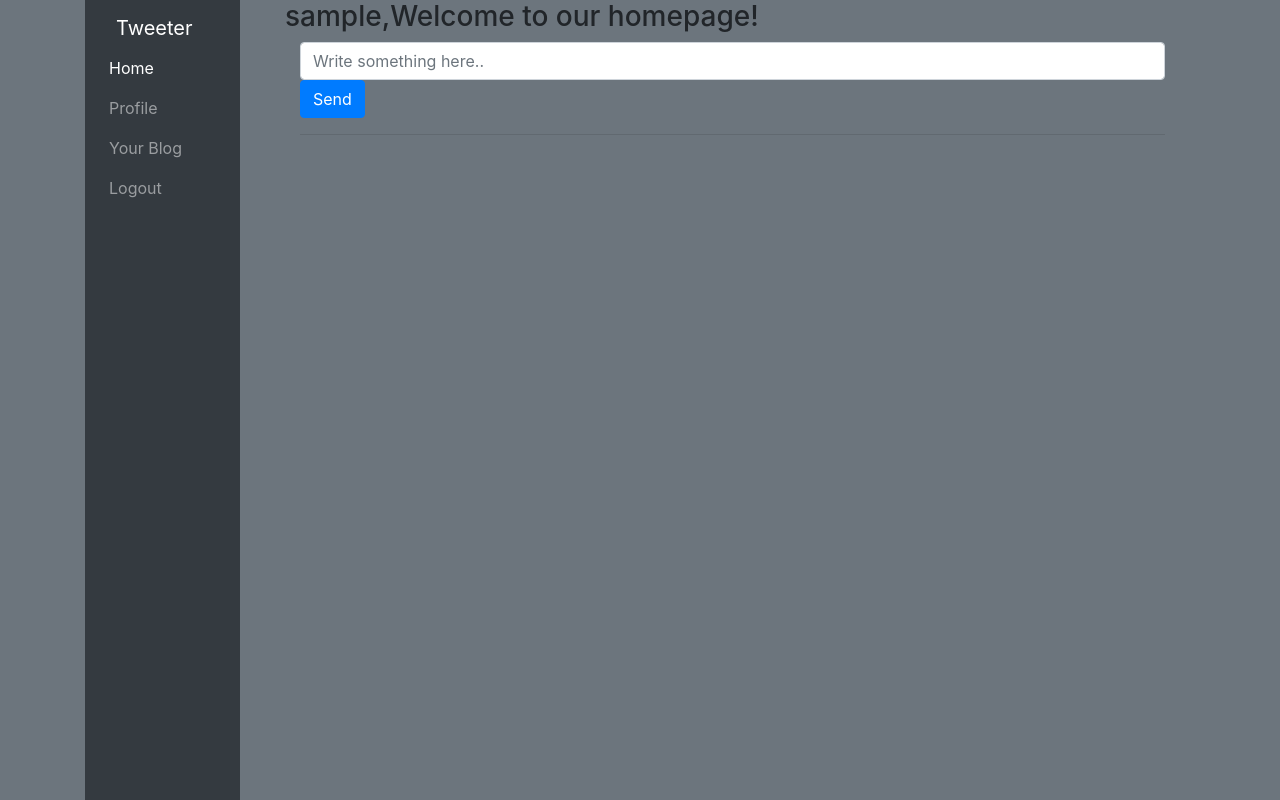
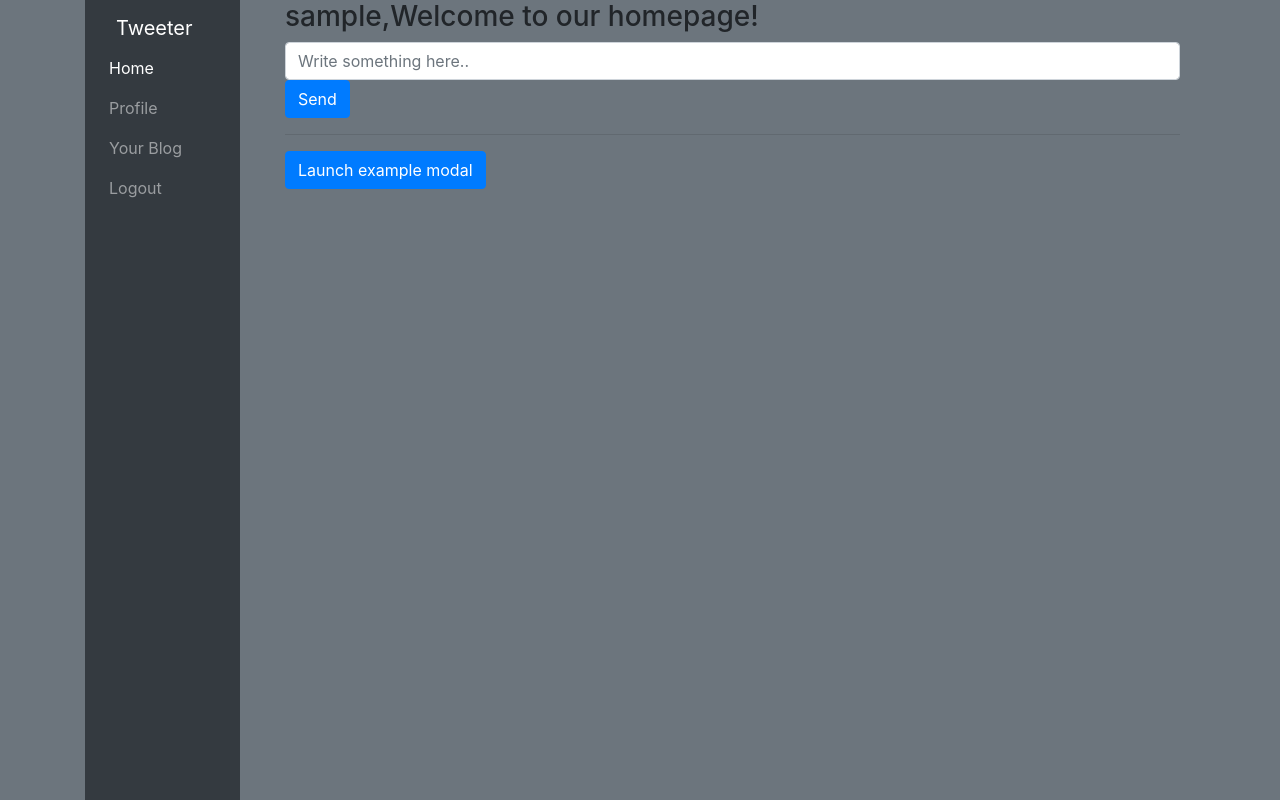
Before and after one commit to hamidrezarj/twitter_clone, a Django app: page / in a window 1280 px wide. Run offline with Django 3.2, Linux system fonts and the light colour scheme; the visitor is signed in with stand-in values (Sample User, id 1); data that the repository does not hold is empty; some libraries are stand-ins or nearby versions.

Commit message:
Update index.css, index.js, and 3 more files... popup ready to use

```diff
--- a/tweets/static/tweets/index.css
+++ b/tweets/static/tweets/index.css
@@ -38,7 +38,3 @@
     min-width: 120px;
     max-width: 200px;
 }
-
-.modal-lg {
-    width: 70%;
-}
--- a/tweets/static/tweets/index.js
+++ b/tweets/static/tweets/index.js
@@ -1,6 +1,31 @@
 
 console.log("Hello world.");
 
+var myModal = document.getElementById('exampleModal')
+var myInput = document.getElementById('exampleTrigger')
+var mycloseBTN = document.getElementById('closeBTN')
+window.addEventListener('load', (event) => {
+    console.log("listener added")
+    // $(document).ready(function(){
+    //     $('#exampleModal').modal("show");
+    // });
+
+    myInput.onclick = ev => {
+            $('#exampleModal').modal("show");
+    }
+    mycloseBTN.onclick = ev => {
+            $('#exampleModal').modal("hide");
+    }
+    // $('#exampleModal').modal();
+    // $("#yourModal").modal("hide");
+});
+
+// window.addEventListener('load', (event) => {
+//     console.log("listener added")
+//     myModal.addEventListener('shown.bs.modal', function () {
+//       myInput.focus()
+//     })
+// });
 
 var likeBtns = document.getElementsByClassName("like_btn");
 
--- a/tweets/templates/base.html
+++ b/tweets/templates/base.html
@@ -20,6 +20,16 @@
 <script src="https://code.jquery.com/jquery-3.5.1.js"
         integrity="sha256-QWo7LDvxbWT2tbbQ97B53yJnYU3WhH/C8ycbRAkjPDc="
         crossorigin="anonymous"></script>
+{#<script src="https://cdn.jsdelivr.net/npm/bootstrap@5.0.0-beta1/dist/js/bootstrap.bundle.min.js"#}
+{#        integrity="sha384-ygbV9kiqUc6oa4msXn9868pTtWMgiQaeYH7/t7LECLbyPA2x65Kgf80OJFdroafW"#}
+{#        crossorigin="anonymous"></script>#}
+<script src="https://cdn.jsdelivr.net/npm/@popperjs/core@2.5.4/dist/umd/popper.min.js"
+        integrity="sha384-q2kxQ16AaE6UbzuKqyBE9/u/KzioAlnx2maXQHiDX9d4/zp8Ok3f+M7DPm+Ib6IU"
+        crossorigin="anonymous"></script>
+<script src="https://cdn.jsdelivr.net/npm/bootstrap@5.0.0-beta1/dist/js/bootstrap.min.js"
+        integrity="sha384-pQQkAEnwaBkjpqZ8RU1fF1AKtTcHJwFl3pblpTlHXybJjHpMYo79HY3hIi4NKxyj"
+        crossorigin="anonymous"></script>
+
 
 {% block script %}{% endblock %}
 </body>
--- a/tweets/templates/tweets/index.html
+++ b/tweets/templates/tweets/index.html
@@ -12,6 +12,48 @@
              style="min-height: 100vh;">
         <h3>{{ user.username }},Welcome to our homepage!</h3>
         {% include 'tweets/post.html' with brand_name='Tweeter' %}
+
+
+        <!-- Button trigger modal -->
+        <button type="button" class="btn btn-primary" id="exampleTrigger" data-toggle="modal" data-target="#exampleModal">
+            Launch example modal
+        </button>
+
+        <!-- Modal -->
+        <div class="modal fade" id="exampleModal" tabindex="-1" role="dialog" aria-labelledby="exampleModalLabel" aria-hidden="true">
+            <div class="modal-dialog modal-dialog-centered modal-lg">
+                <div class="modal-content">
+                    <div class="modal-header">
+                        <h5 class="modal-title" id="exampleModalLabel">TWEET</h5>
+                        <button type="button" id="closeBTN" class="close" data-dismiss="modal" aria-label="Close">
+                            <span aria-hidden="true">&times;</span>
+                        </button>
+                    </div>
+                    <div class="modal-body">
+                        <p>Lorem ipsum dolor sit amet, consectetur adipisicing elit. Atque cum cumque dolor modi nulla
+                            quam, quis quod reiciendis sint veniam. A corporis facere ipsam libero neque rerum sit,
+                            ullam unde.</p>
+                        <p>Lorem ipsum dolor sit amet, consectetur adipisicing elit. Atque cum cumque dolor modi nulla
+                            quam, quis quod reiciendis sint veniam. A corporis facere ipsam libero neque rerum sit,
+                            ullam unde.</p>
+                        <p>Lorem ipsum dolor sit amet, consectetur adipisicing elit. Atque cum cumque dolor modi nulla
+                            quam, quis quod reiciendis sint veniam. A corporis facere ipsam libero neque rerum sit,
+                            ullam unde.</p>
+                        <p>Lorem ipsum dolor sit amet, consectetur adipisicing elit. Atque cum cumque dolor modi nulla
+                            quam, quis quod reiciendis sint veniam. A corporis facere ipsam libero neque rerum sit,
+                            ullam unde.</p>
+                        <p>Lorem ipsum dolor sit amet, consectetur adipisicing elit. Atque cum cumque dolor modi nulla
+                            quam, quis quod reiciendis sint veniam. A corporis facere ipsam libero neque rerum sit,
+                            ullam unde.</p>
+                    </div>
+                    <div class="modal-footer">
+                        <button type="button" class="btn btn-secondary" data-dismiss="modal">Close</button>
+                        <button type="button" class="btn btn-primary">Save changes</button>
+                    </div>
+                </div>
+            </div>
+        </div>
+
         {% for liked, tweet in zipped %}
             <div class="jumbotron mb-0 pt-1 px-0"
                  style="padding-bottom: 3%">
--- a/tweets/templates/tweets/post.html
+++ b/tweets/templates/tweets/post.html
@@ -6,7 +6,6 @@
 {% endblock %}
 
 {% block content %}
-<div class="container">
 <div class="row">
     <div class="col">
         <form action="{% url 'tweets:post' %}" method="post">
@@ -21,7 +20,6 @@
         <hr class="my-3">
     </div>
 </div>
-</div>
 {% endblock %}
 
 {% block script %}
```
Lines whose indentation alone changed are shown as unchanged.
